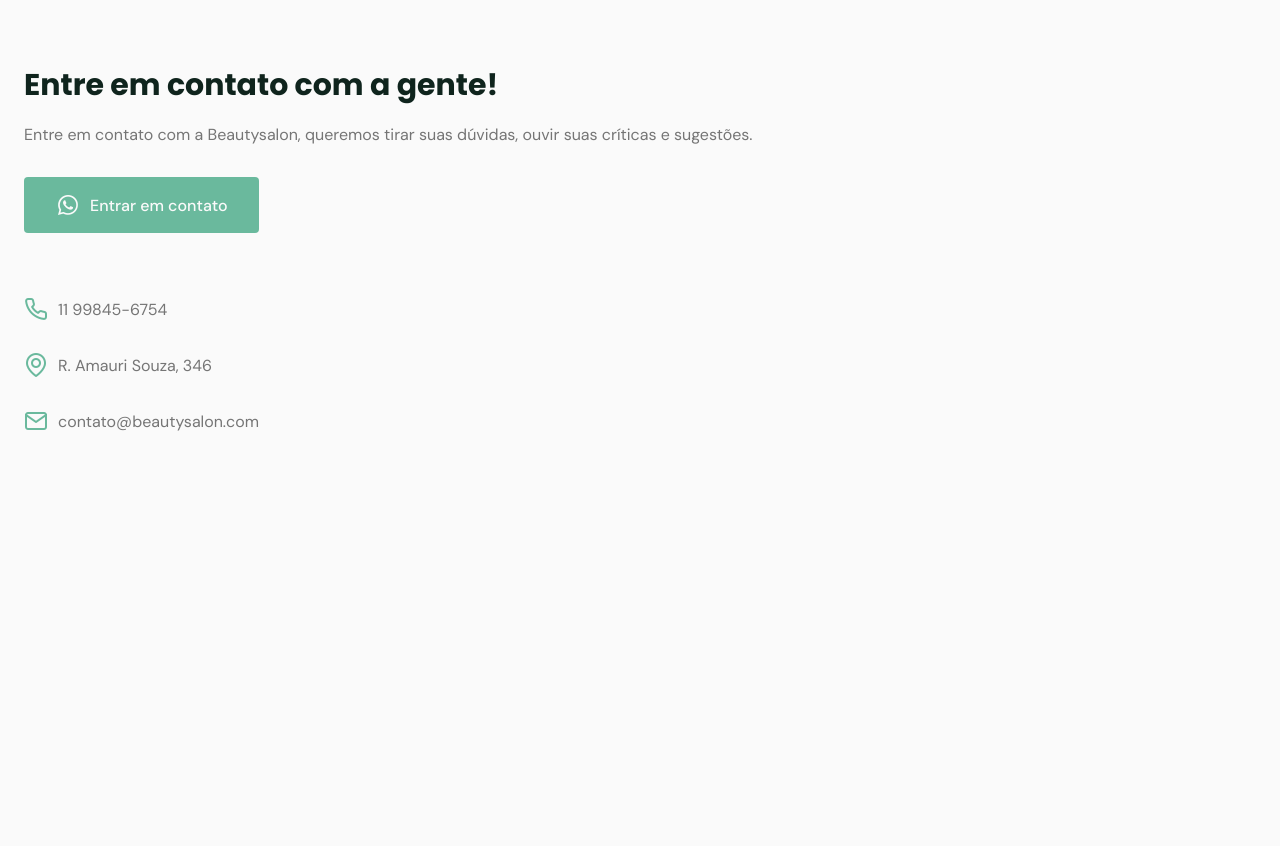
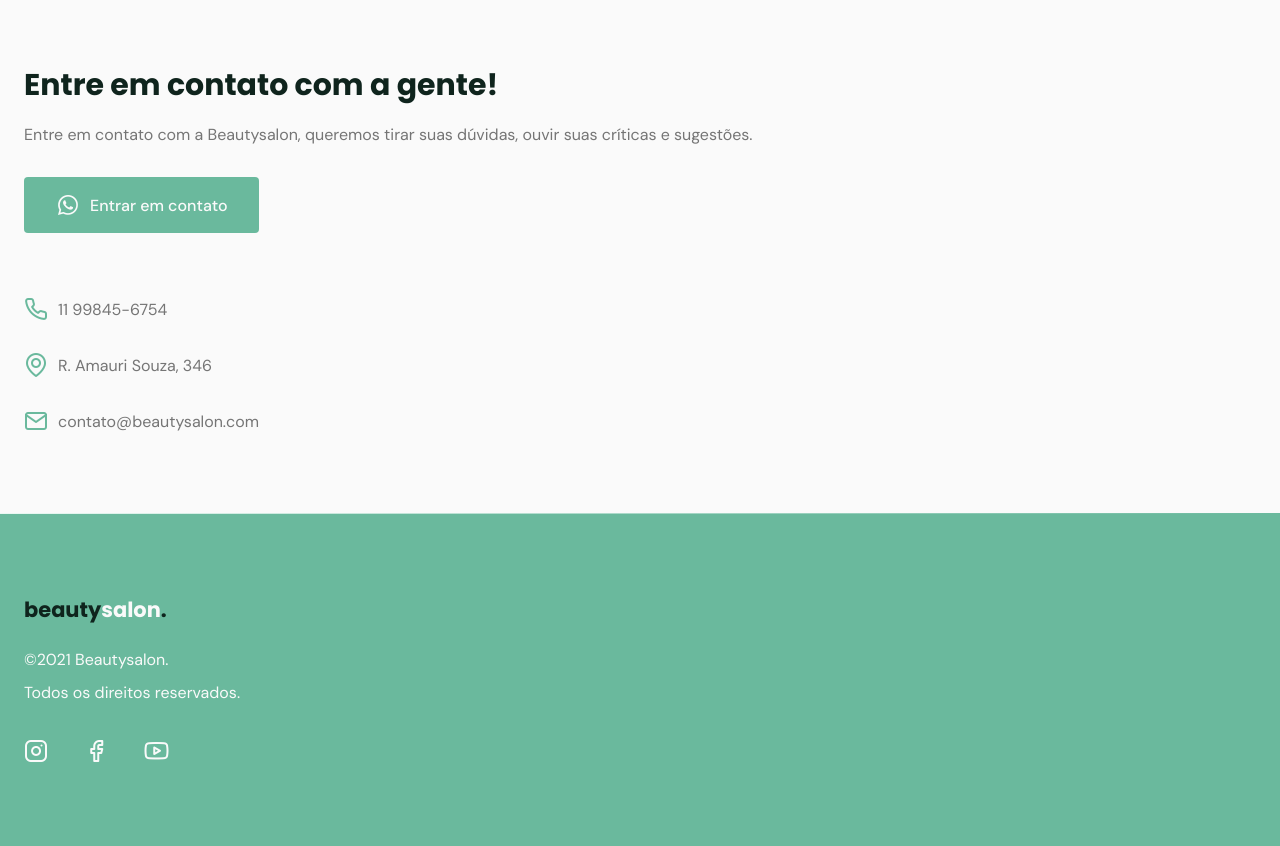
Before and after one commit to DheniMoura/RocketSeat_Origin, a plain HTML site: page NLW02/index.html in a window 1280 px wide. Shown: the part 4657-5503 px from the top of the page. Before the commit the page ends 5170 px from the top, so only its background shows below. Drawn offline with nearby package versions, Linux system fonts and the light colour scheme; files whose address does not match are found by name.

Commit message:
Footer
Criação do rodapé da página

```diff
--- a/NLW02/index.html
+++ b/NLW02/index.html
@@ -235,6 +235,27 @@
       </div>
     </div>
   </section>
+
+  <div class="divider-1"></div>
+
+  <footer class="section">
+    <div class="container grid">
+      <div class="brand">
+        <a class="logo logo-alt" href="#home">beauty<span>salon</span>.</a>
+        <p>©2021 Beautysalon.</p>
+        <p>Todos os direitos reservados.</p>
+      </div>
+
+
+      <div class="social">
+        <a href="https://www.instagram.com" target="_blank"><i class="icon-instagram"></i></a>
+        <a href="https://www.facebook.com/" target="_blank"><i class="icon-facebook"></i></a>
+        <a href="https://www.youtube.com" target="_blank"><i class="icon-youtube"></i></a>
+      </div>
+    </div>
+  </footer>
+
+
 </main>
 
     <!-- Swiper -->
--- a/NLW02/style.css
+++ b/NLW02/style.css
@@ -142,6 +142,10 @@
 
 .logo span {
   color: var(--base-color);
+}
+
+.logo-alt span {
+  color: var(--body-color);
 }
 
 /* Navegação ----------------------------------------*/
@@ -459,3 +463,27 @@
 #contact ul li i {
   color: var(--base-color);
 }
+
+/* footer ----------------------------------------------------------------------------*/
+footer {
+  background: var(--base-color);
+}
+
+footer .logo {
+  display: inline-block;
+  margin-bottom: 1.5rem;
+}
+
+footer .brand p {
+  color: var(--text-color-light);
+  margin-bottom: 0.75rem;
+}
+
+footer i {
+  font-size: 1.5rem;
+  color: var(--text-color-light);
+}
+
+footer .social a {
+  margin-right: 2rem;
+}
```
